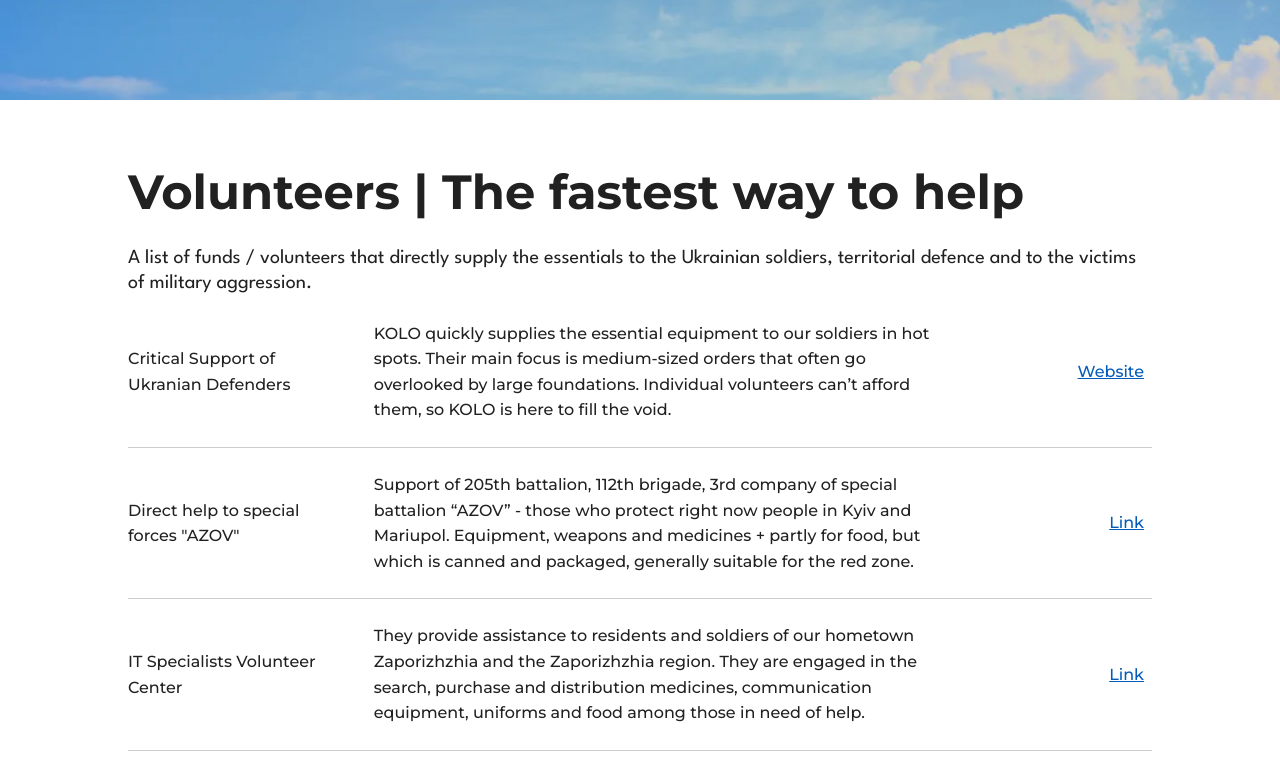
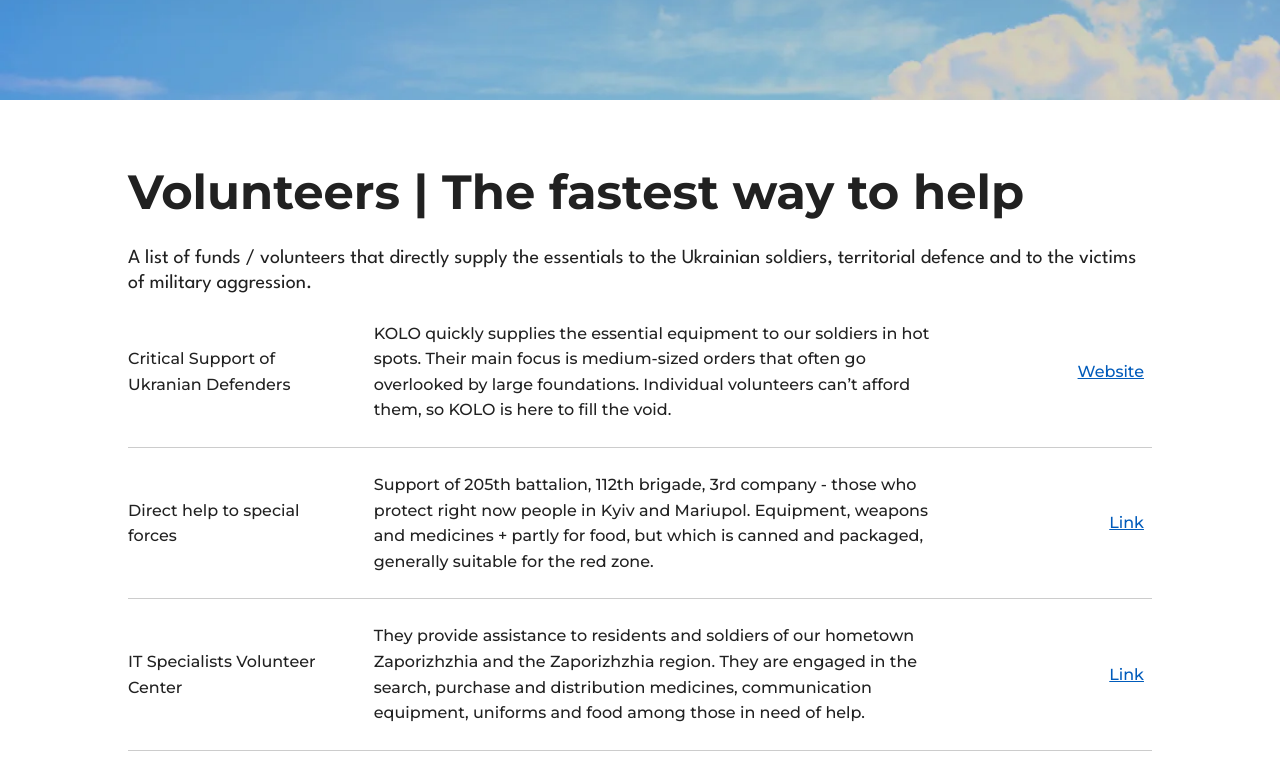
Before and after one commit to s7kind/helpukraine, a Next.js app: page /donation in a window 1280 px wide. Shown: the part 369-1147 px from the top of the page. Built offline with nearby package versions, Linux system fonts and the light colour scheme.

Commit message:
deleting mentions of the word azov

```diff
--- a/components/Donation/Volunteers.js
+++ b/components/Donation/Volunteers.js
@@ -24,9 +24,8 @@ const Volunteers = () => {
                     </Link></div>
                 </div>
                 <div className="flex_table__row">
-                    <div className="flex_table__col">Direct help to special forces "AZOV"</div>
-                    <div className="flex_table__col">Support of 205th battalion, 112th brigade, 3rd company of special
-                        battalion “AZOV” - those who protect right now people in Kyiv and Mariupol.
+                    <div className="flex_table__col">Direct help to special forces</div>
+                    <div className="flex_table__col">Support of 205th battalion, 112th brigade, 3rd company - those who protect right now people in Kyiv and Mariupol.
                         Equipment, weapons and medicines + partly for food, but which is canned and packaged, generally
                         suitable for the red zone.
                     </div>
```
